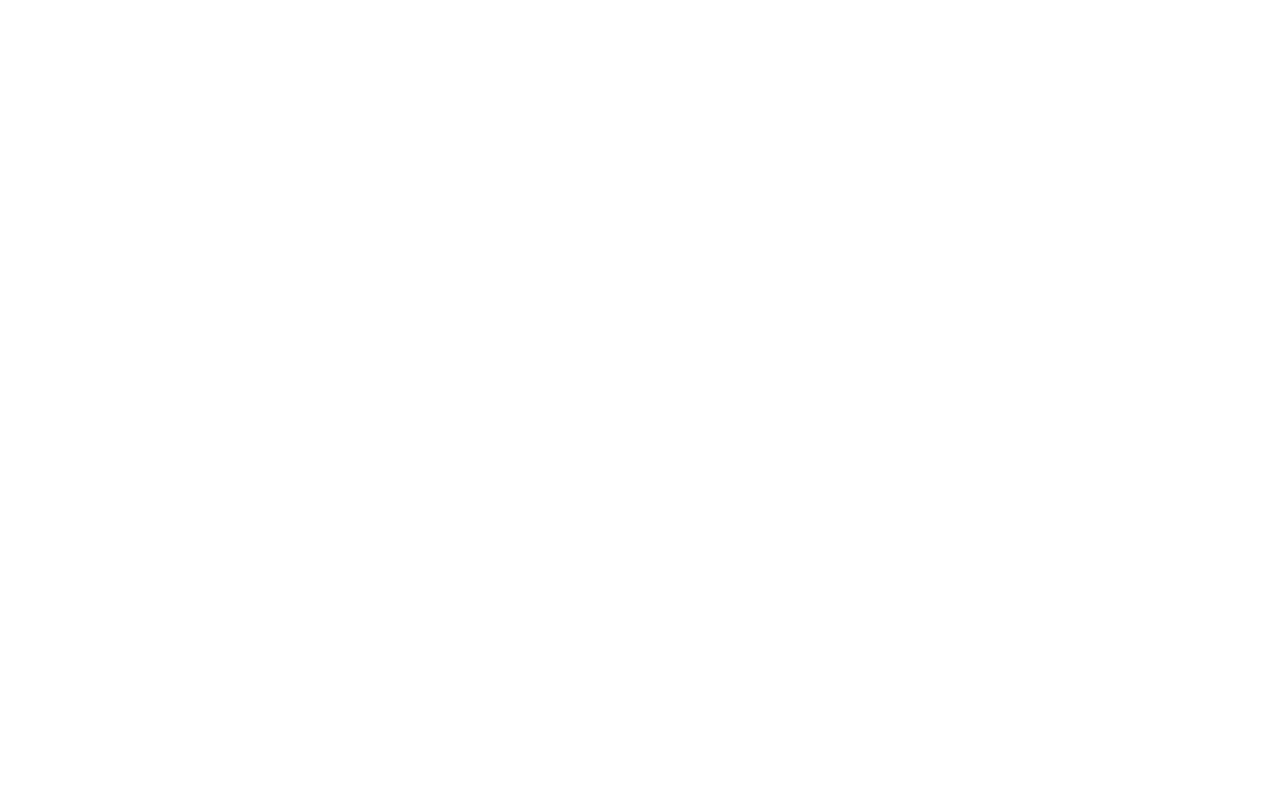
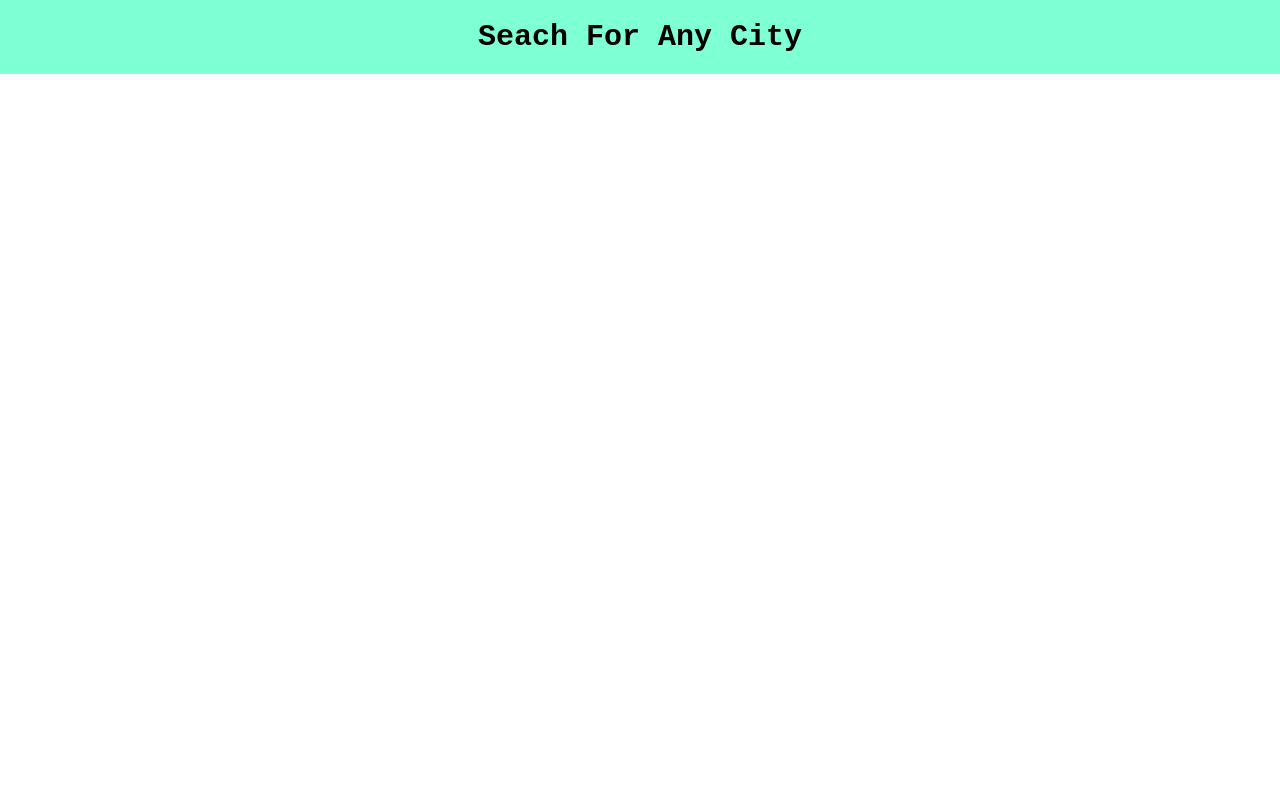
Before and after one commit to hamidihekmat/Weather-App, a Flask app: page / in a window 1280 px wide. Before the commit the page is empty. Run offline with Flask 2, Linux system fonts and the light colour scheme.

Commit message:
Added header

```diff
--- a/css/master.css
+++ b/css/master.css
@@ -0,0 +1,4 @@
+.header >  h1 {
+    background-color: aquamarine;
+
+}
--- a/templates/index.html
+++ b/templates/index.html
@@ -3,9 +3,28 @@
   <meta charset="UTF-8">
   <meta name="viewport" content="width=device-width, initial-scale=1.0">
   <meta http-equiv="X-UA-Compatible" content="ie=edge">
+  <link rel="stylesheet" href="css/master.css">
   <title>Weather App</title>
+  <style>
+    * {
+      margin: 0;
+      padding: 0;
+    }
+    .header {
+    background-color: aquamarine;
+    padding: 20px;
+    }
+    .header > h1 {
+      color: black;
+      text-align: center;
+      font-size: 30px;
+      font-family: 'Courier New', Courier, monospace;
+    }
+  </style>
 </head>
 <body>
-
+  <div class="header">
+    <h1>Seach For Any City</h1>
+  </div>
 </body>
 </html>
```
